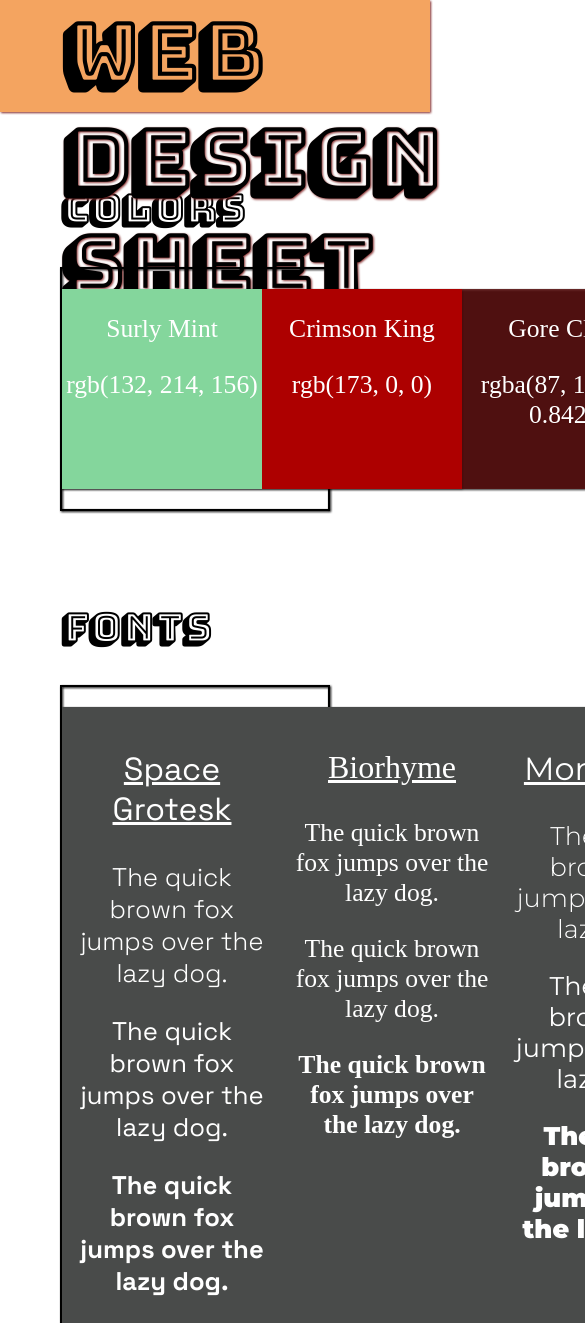
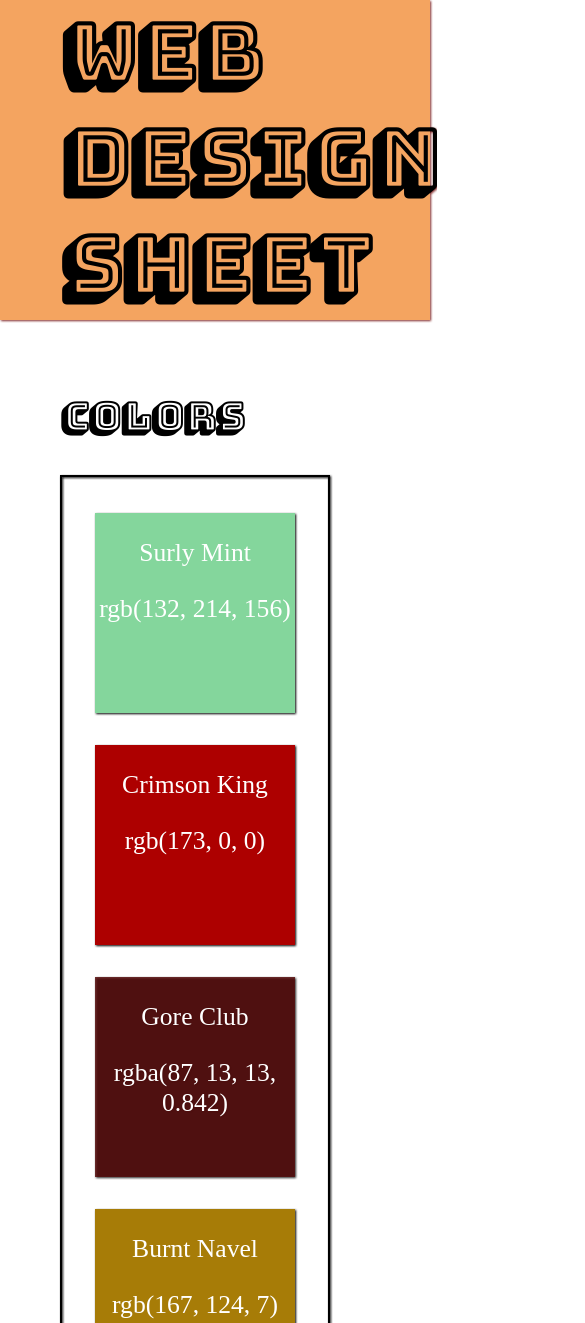
Before and after one commit to frivolousvision/web-design-sheet, a plain HTML site: page index.html in a window 390 px wide. Shown: the top 1323 px of the page, 585 px wide, since content can reach past the window. Drawn offline with nearby package versions, Linux system fonts and the light colour scheme; a web font is replaced by a local one.

Commit message:
Updated for mobile

```diff
--- a/styles.css
+++ b/styles.css
@@ -14,7 +14,7 @@ header {
     font-size: 40px;
     background-color: sandybrown;
     width: 100%;
-    height: 110px;
+    /*height: 110px;*/
     padding: 1px 20px;
     filter: drop-shadow(1px 1px 1px rgb(129, 39, 39));
 }
@@ -174,3 +174,33 @@ h2 {
     font-family: "Space Grotesk";
     font-size: 32px;
 }
+@media only screen and (max-width: 1000px) {
+    header {
+        display: flex;
+    }
+
+    .color-styling {
+        display: flex;
+        flex-direction: column;
+        align-content: center;
+        max-width: 100%;
+        padding: 20px 0;
+        margin: 0 auto;
+
+    }
+    .color-size {
+        margin: 1rem auto;
+    }
+    .font-size {
+        margin: 1rem auto;
+
+    }
+    .font-formatting {
+        display: flex;
+        flex-direction: column;
+        align-content: space-around;
+        max-width: 100%;
+        padding: 20px 0;
+        margin: 0 auto;
+    }
+}
```
